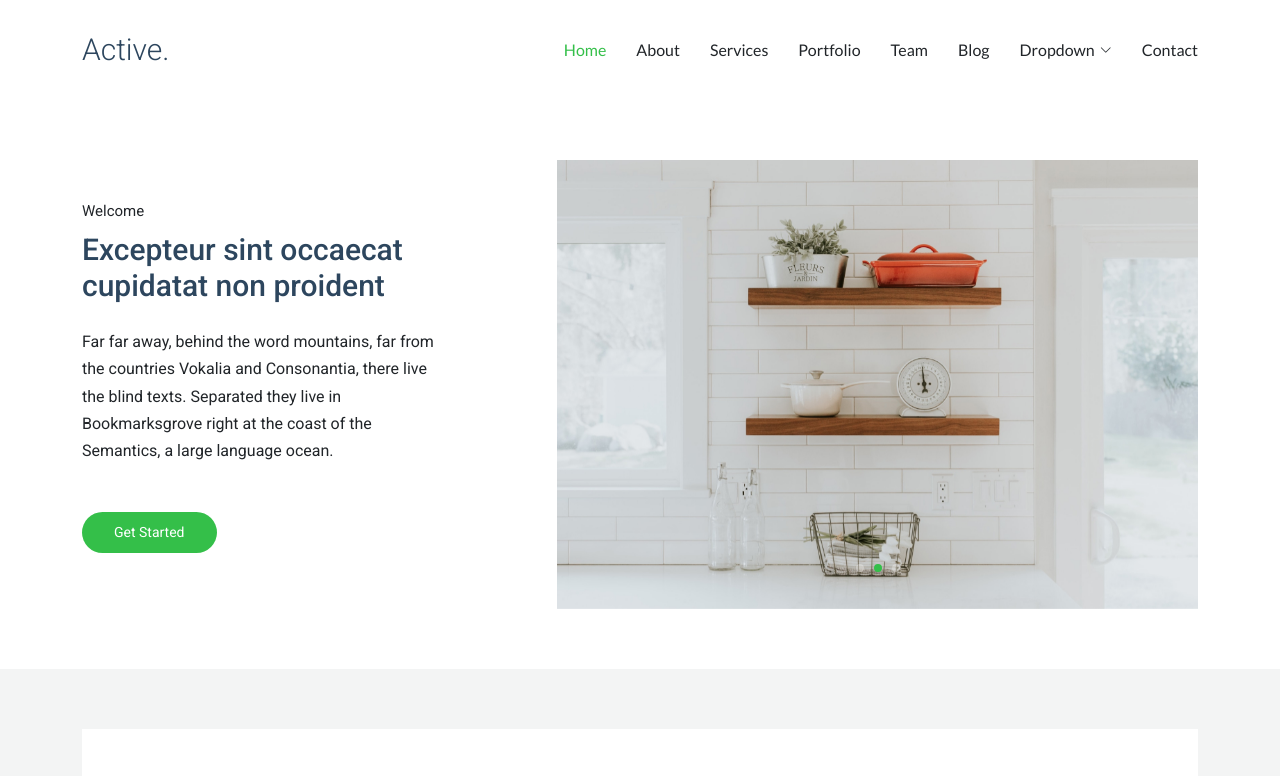
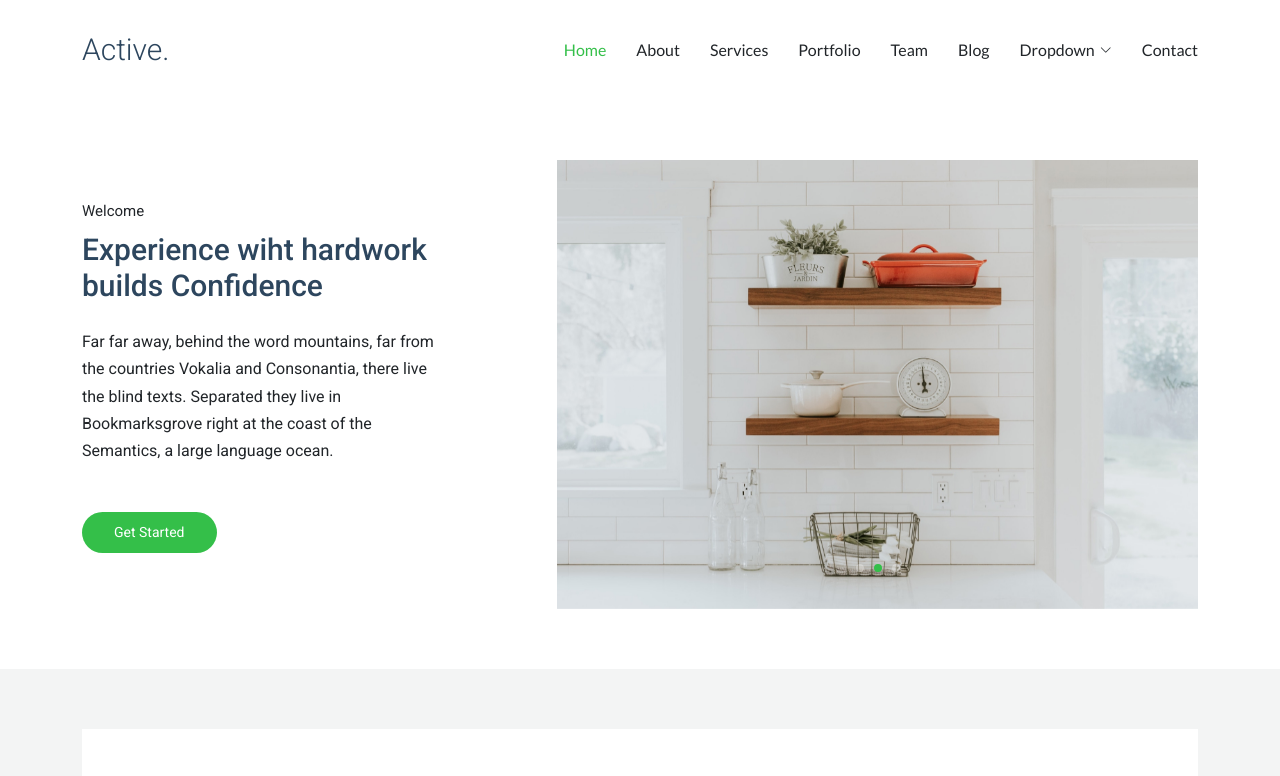
Before and after one commit to Pavan7721/Pavan777, a plain HTML site: page index.html in a window 1280 px wide. Shown: the top 776 px of the page. Drawn offline with Linux system fonts and the light colour scheme.

Commit message:
Update index.html

```diff
--- a/index.html
+++ b/index.html
@@ -131,7 +131,7 @@
           <div class="col-lg-4 order-lg-1">
             <span class="section-subtitle" data-aos="fade-up">Welcome</span>
             <h1 class="mb-4" data-aos="fade-up">
-              Excepteur sint occaecat cupidatat non proident
+              Experience wiht hardwork builds Confidence
             </h1>
             <p data-aos="fade-up">
               Far far away, behind the word mountains, far from the countries
```
